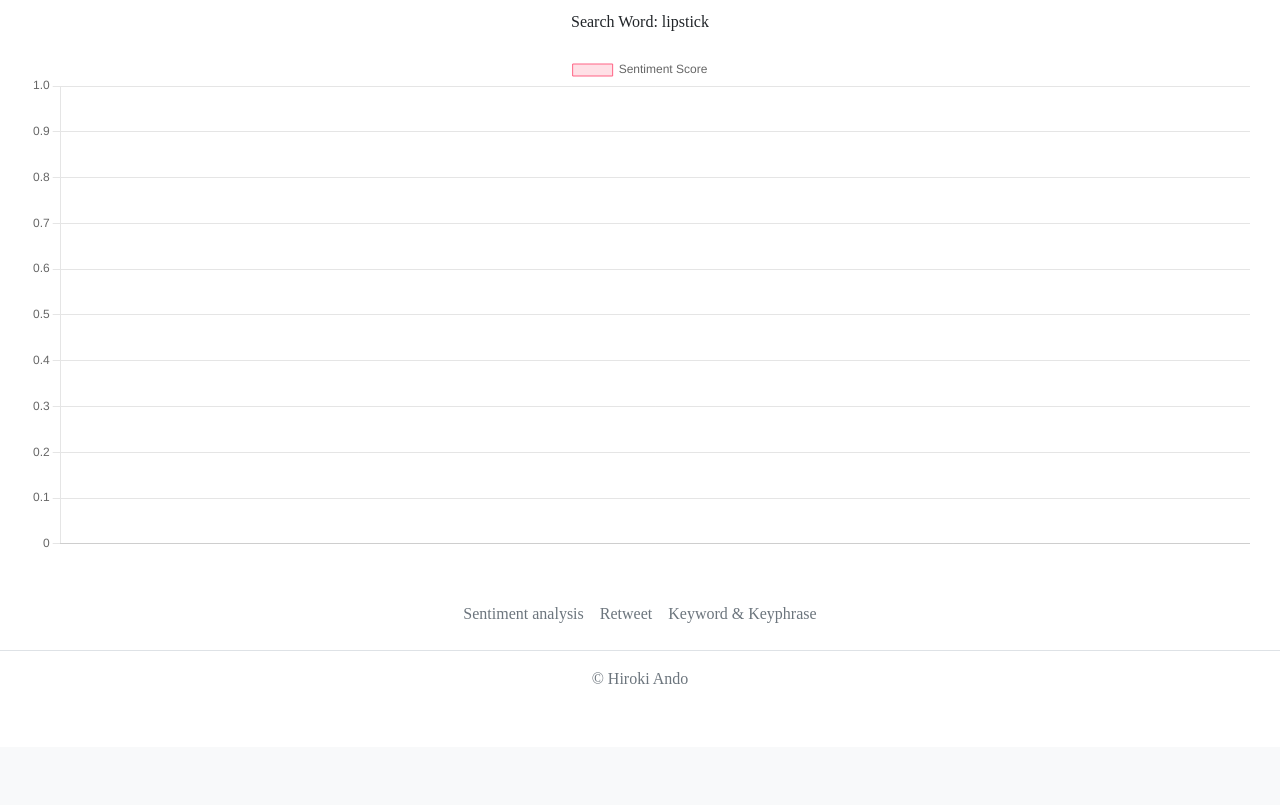
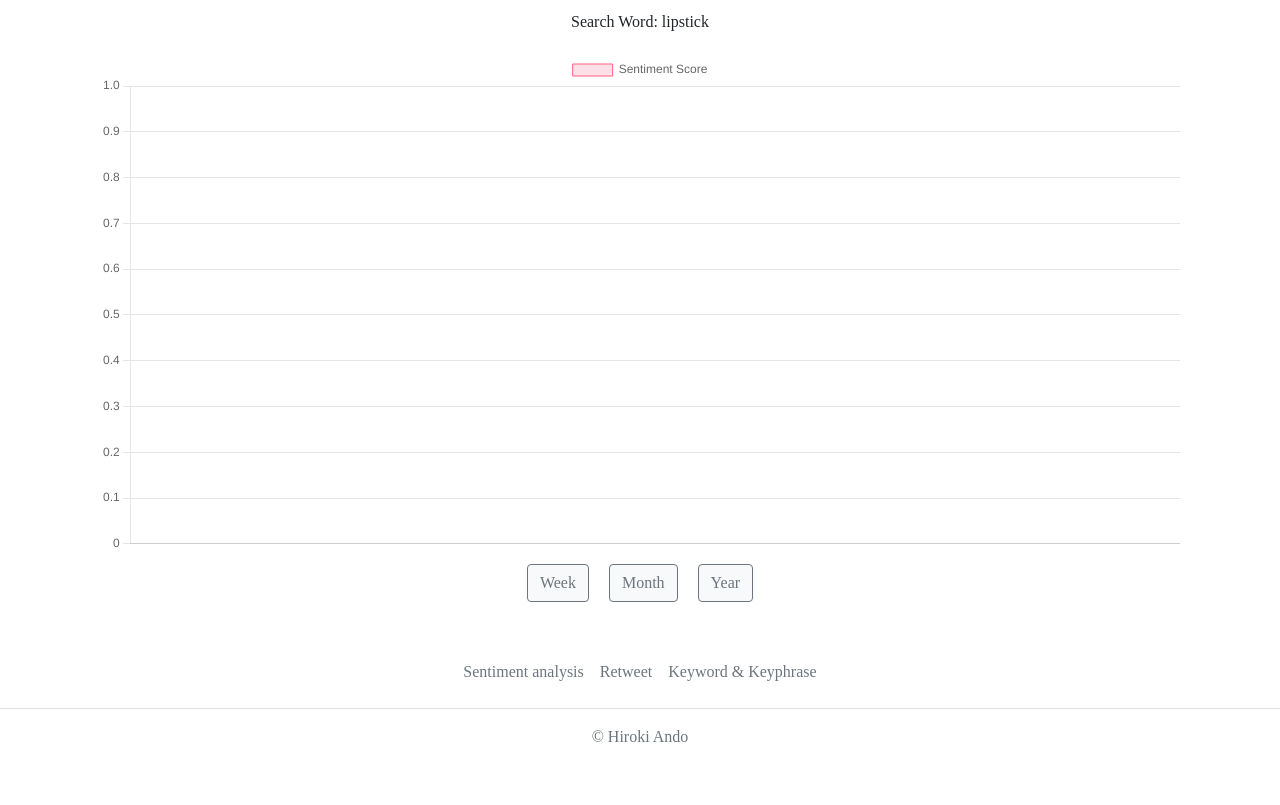
Before and after one commit to nz-programming/sentiment_analysis_app, a Django app: page /twitter_analysis/ in a window 1280 px wide. Shown: the part 56-861 px from the top of the page. Before the commit the page ends 740 px from the top, so only its background shows below. Run offline with Django 4.2, Linux system fonts and the light colour scheme; data that the repository does not hold is empty.

Commit message:
add day, month and year buttons

```diff
--- a/tanalysis/static/twitter_analysis/style.css
+++ b/tanalysis/static/twitter_analysis/style.css
@@ -23,5 +23,14 @@ body{
     position: relative;
     height: 500px;
     overflow: hidden;
-    margin:10px 30px 0px 30px;
+    margin:10px 100px 0px 100px;
 }
+
+.button_container{
+    display: flex;
+    justify-content: center;
+}
+
+button{
+    margin:10px
+}
--- a/tanalysis/templates/twitter_analysis/index.html
+++ b/tanalysis/templates/twitter_analysis/index.html
@@ -14,13 +14,13 @@
         crossorigin="anonymous"
         />
 
+        <!-- chart.js -->
+        <script src="https://cdnjs.cloudflare.com/ajax/libs/Chart.js/3.9.1/chart.min.js"></script>
+
         <!-- original css -->
         <link href="{% static 'twitter_analysis/style.css' %}" rel="stylesheet">
 
-        <!-- chart.js -->
-        <script src="https://cdnjs.cloudflare.com/ajax/libs/Chart.js/3.9.1/chart.min.js"></script>
-
-        <title>Sentiment analysis</title>
+        <title>Twitter Analysis</title>
     </head>
     <body>
         <!-- navigation bar -->
@@ -48,11 +48,13 @@
             </nav>
         </div>
 
+        <!-- contents -->
         <div class="contents_container">
             <div class="serch_word_wrap">
                 <p class="search_word">Search Word: lipstick</p>
             </div>
 
+            <!-- analysis -->
             <div class="analysis_wrap">
                 <div class="canvas-container">
                     <canvas id="myChart"></canvas>
@@ -88,6 +90,14 @@
             </div>
         </div>
 
+        <!-- button -->
+        <div class="button_container">
+            <button type="submit" class="btn btn-outline-secondary btn-light text-muted border-secondary">Week</button>
+            <button type="submit" class="btn btn-outline-secondary btn-light text-muted border-secondary">Month</button>
+            <button type="submit" class="btn btn-outline-secondary btn-light text-muted border-secondary">Year</button>
+        </div>
+
+        <!-- footer -->
         <div class="footer_container">
             <footer class="py-3 my-4">
                 <ul class="nav justify-content-center border-bottom pb-3 mb-3">
@@ -98,10 +108,14 @@
                 <p class="text-center text-muted">&copy; Hiroki Ando</p>
             </footer>
         </div>
+
     </body>
+
+    <!-- Booststrap5 -->
     <script
     src="https://cdn.jsdelivr.net/npm/bootstrap@5.0.2/dist/js/bootstrap.bundle.min.js"
     integrity="sha384-MrcW6ZMFYlzcLA8Nl+NtUVF0sA7MsXsP1UyJoMp4YLEuNSfAP+JcXn/tWtIaxVXM"
     crossorigin="anonymous"
     ></script>
+
 </html>
```
